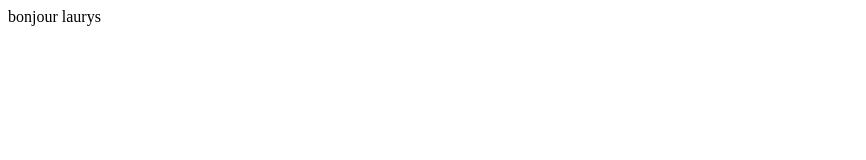
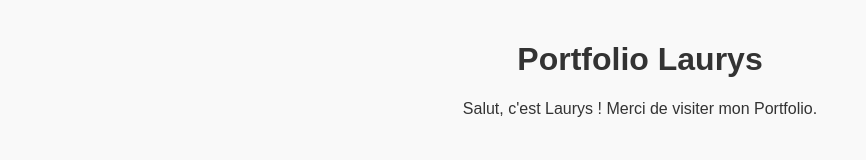
Before and after one commit to tchikokolo/tp-git, a plain HTML site: page index.html in a window 1280 px wide. Shown: the whole page, without its empty margins (0-866 px from the left). Drawn offline with Linux system fonts and the light colour scheme.

Commit message:
changement

```diff
--- a/index.html
+++ b/index.html
@@ -3,11 +3,21 @@
 <head>
     <meta charset="UTF-8">
     <meta name="viewport" content="width=device-width, initial-scale=1.0">
-    <title>Document</title>
+    <meta name="description" content="Portfolio personnel de Laurys. Découvrez mes projets et réalisations.">
+    <title>Portfolio Laurys</title>
+    <style>
+        body {
+            font-family: Arial, sans-serif;
+            text-align: center;
+            background-color: #f9f9f9;
+            color: #333;
+            margin: 0;
+            padding: 20px;
+        }
+    </style>
 </head>
 <body>
-
-    bonjour laurys
-
+    <h1>Portfolio Laurys</h1>
+    <p>Salut, c'est Laurys ! Merci de visiter mon Portfolio.</p>
 </body>
 </html>
```
